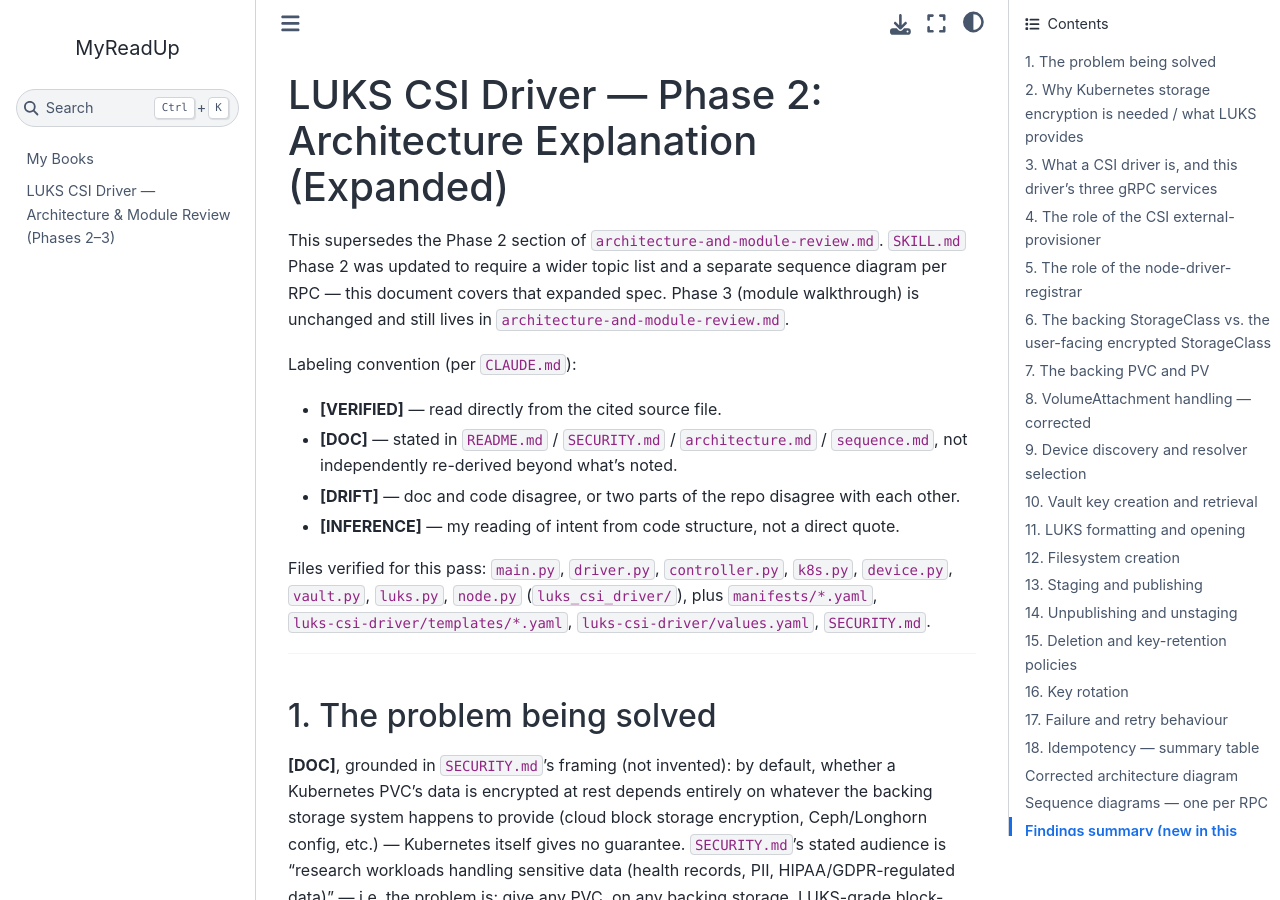
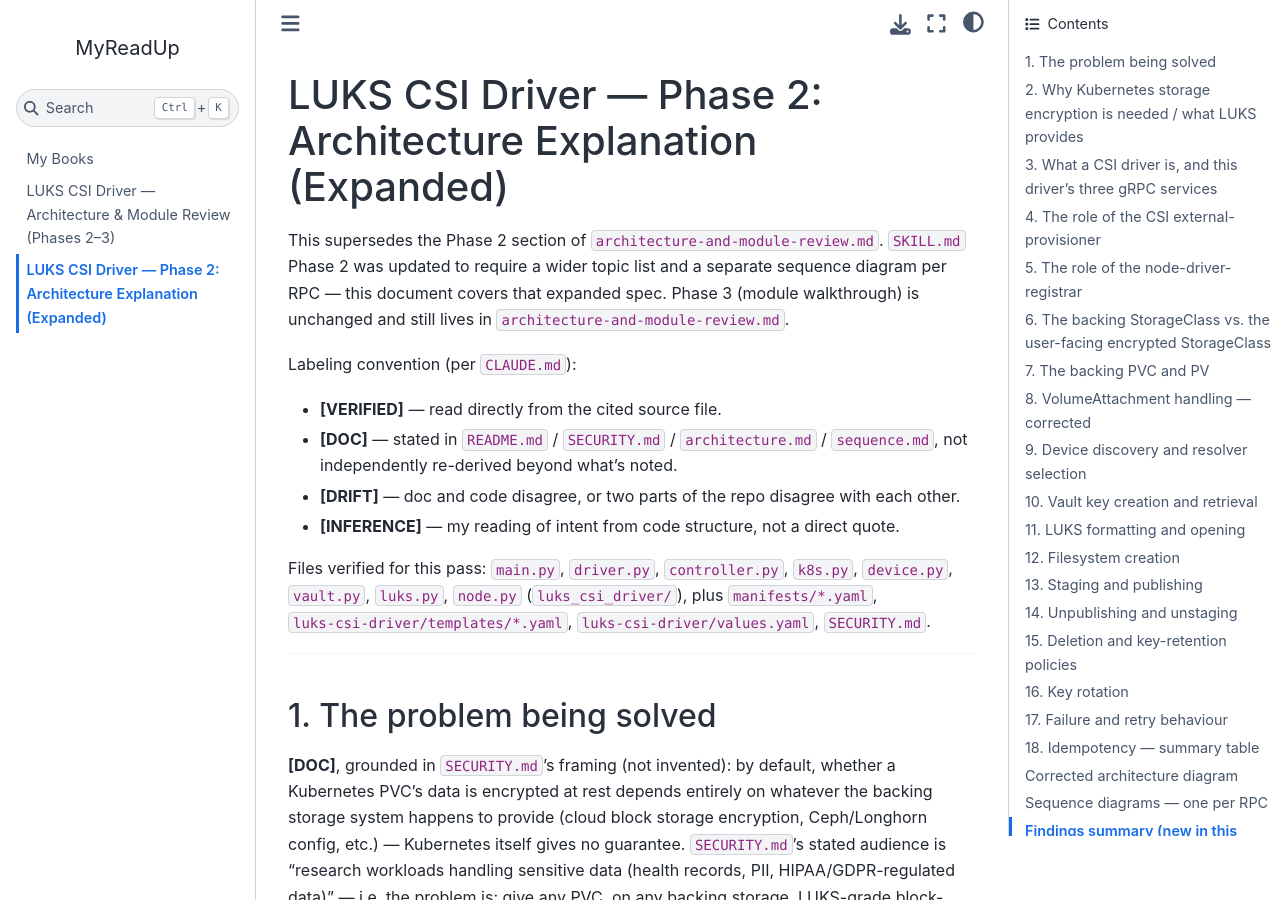
Before and after one commit to thinkC/mybooks, a Jupyter Book: the page built from phase-2-architecture-expanded.md, in a window 1280 px wide and 900 px high. Built offline with Jupyter Book 1.0.4 settings and Sphinx 7.4.7 and the Sphinx Book theme 1.1.4, drawn with Linux system fonts in a browser that asks for light colours; some of the changed text lies outside the part shown.

Commit message:
Update toc

```diff
--- a/_toc.yml
+++ b/_toc.yml
@@ -2,3 +2,4 @@ format: jb-book
 root: intro
 chapters:
   - file: architecture-and-module-review
+  - file: phase-2-architecture-expanded
```
